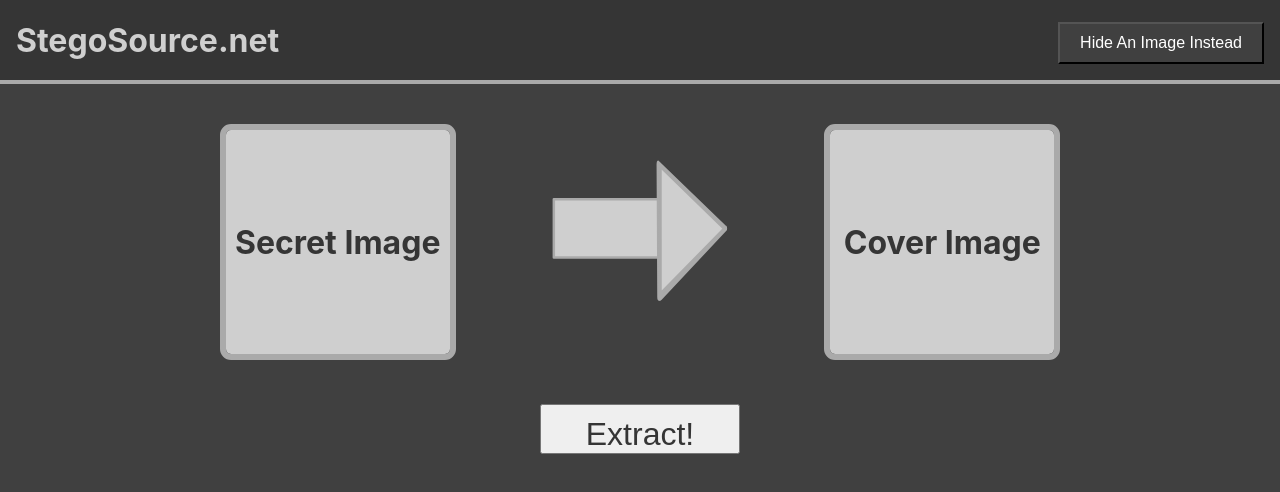
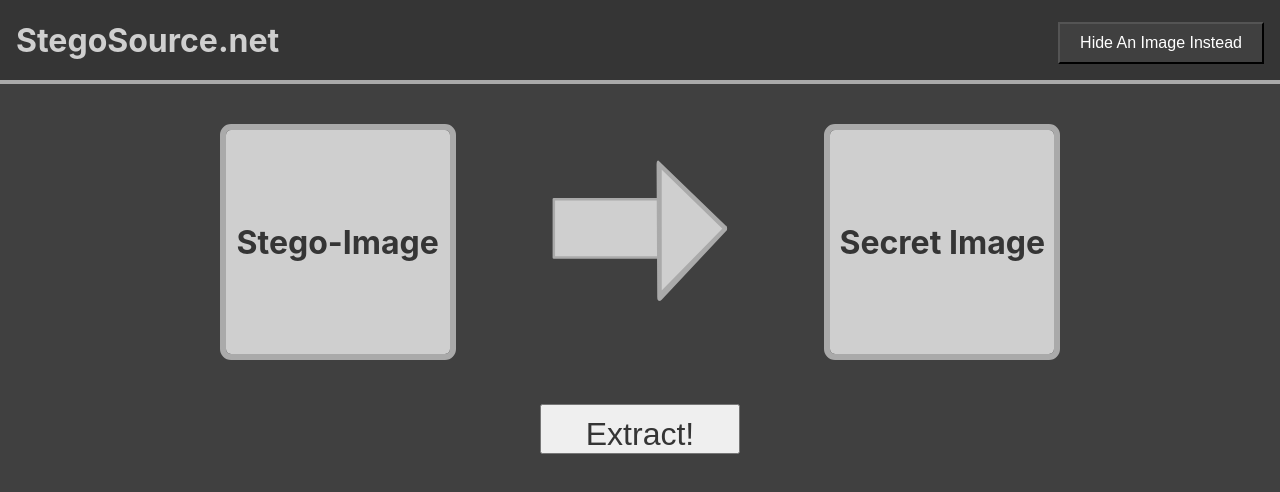
Before and after one commit to EricABradshaw/SeniorCapstone_Team8, a React (Create React App) app in the folder Application/client/: page / in a window 1280 px wide. Both pictures are taken after a click on the button "Extract An Image Instead". Shown: the top 492 px of the page. Built offline with nearby package versions, Linux system fonts and the light colour scheme.

Commit message:
upload stego

```diff
--- a/Application/client/src/Extract.jsx
+++ b/Application/client/src/Extract.jsx
@@ -1,18 +1,43 @@
 import React from 'react';
 
 const Extract = () => {
+
+  function upload() {
+    let input = document.createElement('input');
+    input.type = 'file';
+
+    input.onchange = (event) => {
+      const stego = event.target.files[0];
+
+      if (stego) {
+        console.log('Selected file:', stego);
+
+        const newImage = document.createElement('img');
+        newImage.src = URL.createObjectURL(stego);
+        newImage.height = 224;
+        newImage.width = 224;
+
+        const parent = document.getElementById('stegoImageSection');
+        parent.innerHTML = '';
+        parent.appendChild(newImage);
+      }
+    };
+
+    input.click();
+  }
 
   return (
     <div>
       <div id="mainSection">
         <div className="filler"></div>
         <div className="filler"></div>
+        <div id="stegoImageSection" onClick={upload}>
+          <h1>Stego-Image</h1>
+        </div>
+
+        <img src='./images/arrow.svg' height={200} width={200} alt='Arrow'></img>
         <div id="secretImageSection">
           <h1>Secret Image</h1>
-        </div>
-        <img src='./images/arrow.svg' height={200} width={200} alt='Plus Sign'></img>
-        <div id="coverImageSection">
-          <h1>Cover Image</h1>
         </div>
         <div className="filler"></div>
         <div className="filler"></div>
--- a/Application/package.json
+++ b/Application/package.json
@@ -11,8 +11,10 @@
     "all": "concurrently \"npm run start\" \"npm run client\" \"npm run flask\""
   },
   "dependencies": {
+    "axios": "^1.6.2",
     "body-parser": "1.20.2",
     "bootstrap": "^5.3.2",
+    "concurrently": "^8.2.2",
     "cookie-parser": "~1.4.4",
     "cors": "2.8.5",
     "debug": "~2.6.9",
--- a/package.json
+++ /dev/null
@@ -1,5 +0,0 @@
-{
-  "dependencies": {
-    "multer": "^1.4.5-lts.1"
-  }
-}
```
Also changed, not shown: 2 other files (tests, documents, lock files or other folders).
